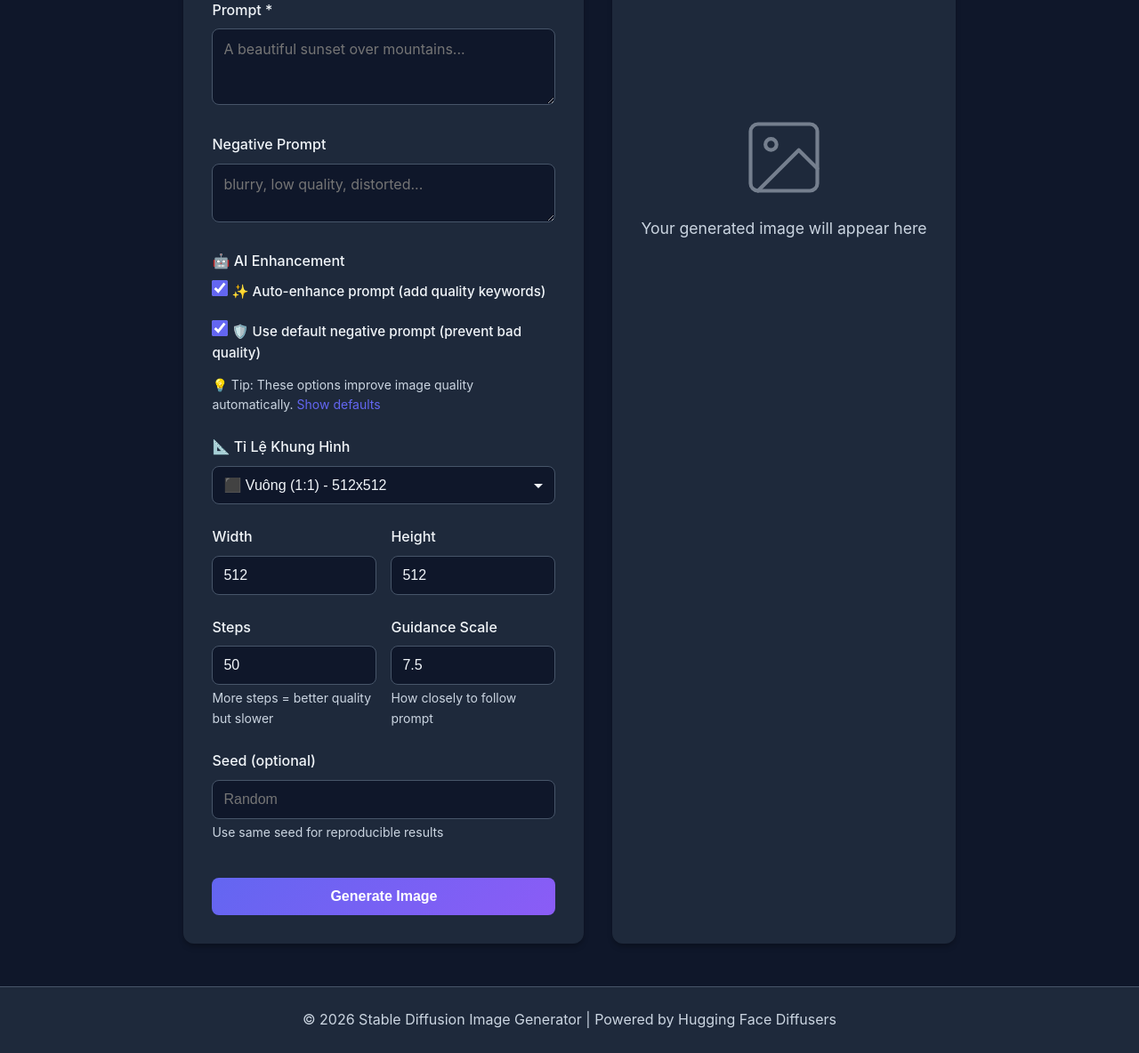
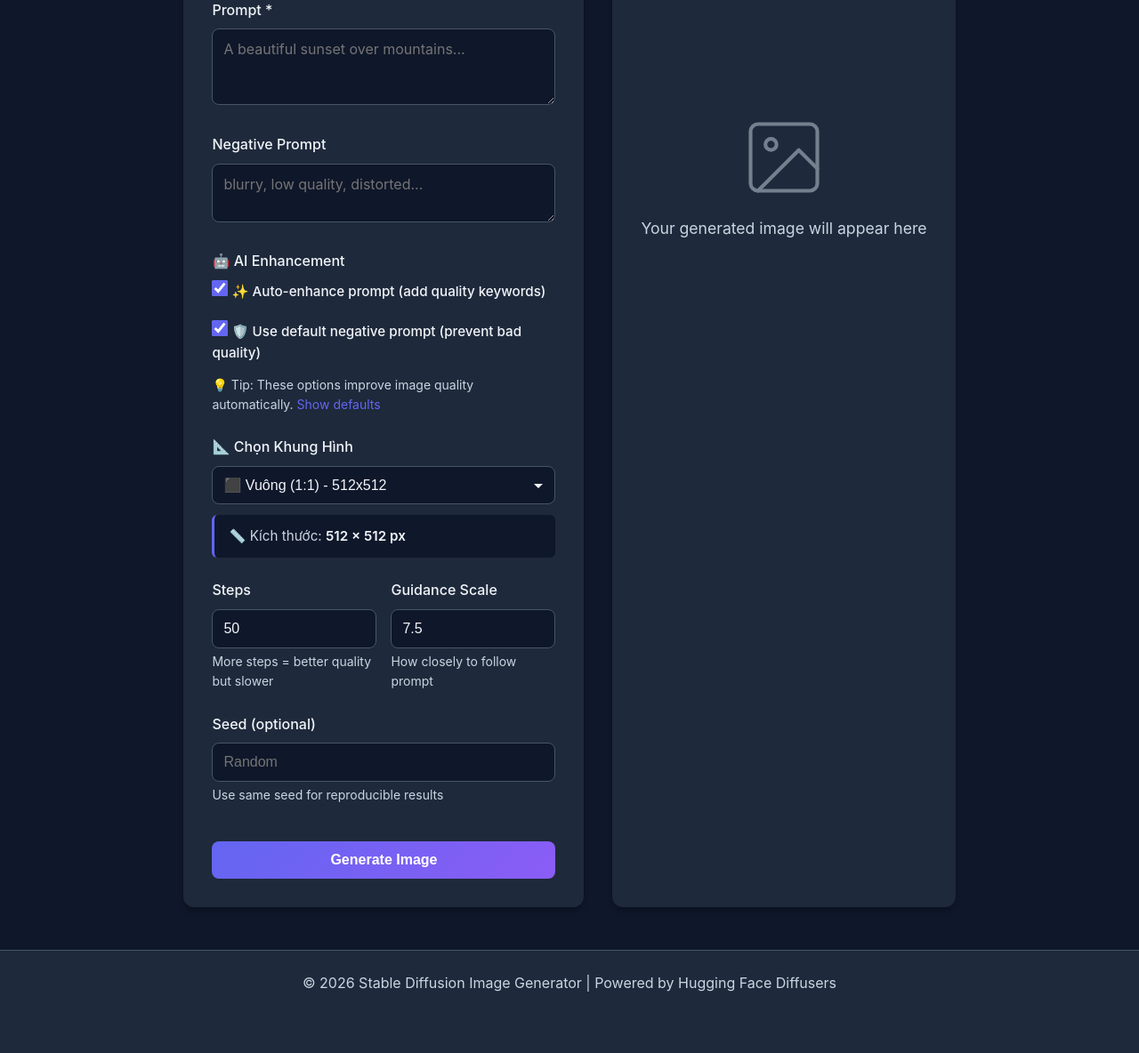
Before and after one commit to ThanhTrunggDEV/StableDiffusion, a Flask app: page / in a window 1280 px wide. Shown: the part 182-1366 px from the top of the page at 89% size. After the commit the page ends 1297 px from the top, so only its background shows below. Run offline with Flask 3, Linux system fonts and the light colour scheme.

Commit message:
feat: simplify UI with aspect ratio selector only
- Replace manual width/height inputs with dropdown selector
- Add dimension info display showing current size
- Add modal for custom dimensions when needed
- Hide width/height inputs to reduce UI complexity
- Auto-match custom sizes to presets when possible

```diff
--- a/static/css/style.css
+++ b/static/css/style.css
@@ -430,6 +430,68 @@ footer {
     }
 }
 
+/* Dimension Info Display */
+.dimension-info {
+    margin-top: 0.75rem;
+    padding: 0.75rem 1rem;
+    background-color: var(--bg-color);
+    border-left: 3px solid var(--primary-color);
+    border-radius: 6px;
+    color: var(--text-secondary);
+    font-size: 0.95rem;
+}
+
+.dimension-info strong {
+    color: var(--text-primary);
+    font-weight: 600;
+}
+
+/* Modal Styles */
+.modal {
+    position: fixed;
+    top: 0;
+    left: 0;
+    width: 100%;
+    height: 100%;
+    background-color: rgba(0, 0, 0, 0.7);
+    display: flex;
+    justify-content: center;
+    align-items: center;
+    z-index: 1000;
+    backdrop-filter: blur(4px);
+}
+
+.modal-content {
+    background-color: var(--surface-color);
+    border-radius: 12px;
+    padding: 2rem;
+    max-width: 500px;
+    width: 90%;
+    box-shadow: 0 10px 40px rgba(0, 0, 0, 0.5);
+}
+
+.modal-content h3 {
+    margin-bottom: 1.5rem;
+    color: var(--text-primary);
+    font-size: 1.3rem;
+}
+
+.modal-buttons {
+    display: flex;
+    justify-content: flex-end;
+    gap: 1rem;
+    margin-top: 1.5rem;
+}
+
+.btn-secondary {
+    background-color: var(--surface-light);
+    color: var(--text-primary);
+}
+
+.btn-secondary:hover {
+    background-color: var(--border-color);
+}
+
 @media (max-width: 768px) {
     .navbar .container {
         flex-direction: column;
--- a/static/js/main.js
+++ b/static/js/main.js
@@ -10,54 +10,100 @@ document.addEventListener('DOMContentLoaded', () => {
     const aspectRatioSelect = document.getElementById('aspect_ratio');
     const widthInput = document.getElementById('width');
     const heightInput = document.getElementById('height');
+    const dimensionInfo = document.getElementById('currentDimension');
+
+    // Modal elements
+    const modal = document.getElementById('customDimensionModal');
+    const customWidthInput = document.getElementById('custom_width');
+    const customHeightInput = document.getElementById('custom_height');
+    const applyCustomBtn = document.getElementById('applyCustom');
+    const cancelCustomBtn = document.getElementById('cancelCustom');
 
     // Aspect ratio presets
     const aspectRatioPresets = {
-        '1:1': { width: 512, height: 512 },
-        '16:9': { width: 896, height: 512 },
-        '9:16': { width: 512, height: 896 },
-        '4:3': { width: 640, height: 480 },
-        '3:4': { width: 480, height: 640 },
-        '3:2': { width: 768, height: 512 },
-        '2:3': { width: 512, height: 768 }
+        '1:1': { width: 512, height: 512, name: 'Vuông' },
+        '16:9': { width: 896, height: 512, name: 'Ngang 16:9' },
+        '9:16': { width: 512, height: 896, name: 'Dọc 9:16' },
+        '4:3': { width: 640, height: 480, name: 'Ngang 4:3' },
+        '3:4': { width: 480, height: 640, name: 'Dọc 3:4' },
+        '3:2': { width: 768, height: 512, name: 'Ngang 3:2' },
+        '2:3': { width: 512, height: 768, name: 'Dọc 2:3' }
     };
+
+    // Update dimension display
+    function updateDimensionDisplay() {
+        const width = parseInt(widthInput.value);
+        const height = parseInt(heightInput.value);
+        dimensionInfo.textContent = `${width} × ${height} px`;
+    }
 
     // Handle aspect ratio change
     aspectRatioSelect.addEventListener('change', (e) => {
         const selectedRatio = e.target.value;
 
-        if (selectedRatio !== 'custom' && aspectRatioPresets[selectedRatio]) {
+        if (selectedRatio === 'custom') {
+            // Show modal for custom dimensions
+            customWidthInput.value = widthInput.value;
+            customHeightInput.value = heightInput.value;
+            modal.style.display = 'flex';
+        } else if (aspectRatioPresets[selectedRatio]) {
+            // Apply preset
             const preset = aspectRatioPresets[selectedRatio];
             widthInput.value = preset.width;
             heightInput.value = preset.height;
+            updateDimensionDisplay();
         }
     });
 
-    // When user manually changes width/height, switch to custom
-    widthInput.addEventListener('input', () => {
-        if (!isAspectRatioMatch()) {
-            aspectRatioSelect.value = 'custom';
+    // Apply custom dimensions
+    applyCustomBtn.addEventListener('click', () => {
+        widthInput.value = customWidthInput.value;
+        heightInput.value = customHeightInput.value;
+        updateDimensionDisplay();
+        modal.style.display = 'none';
+
+        // Check if it matches a preset
+        const matchedPreset = findMatchingPreset();
+        if (matchedPreset) {
+            aspectRatioSelect.value = matchedPreset;
         }
     });
 
-    heightInput.addEventListener('input', () => {
-        if (!isAspectRatioMatch()) {
-            aspectRatioSelect.value = 'custom';
+    // Cancel custom dimensions
+    cancelCustomBtn.addEventListener('click', () => {
+        modal.style.display = 'none';
+        // Reset to previous selection or default
+        const matchedPreset = findMatchingPreset();
+        aspectRatioSelect.value = matchedPreset || '1:1';
+        if (!matchedPreset) {
+            widthInput.value = 512;
+            heightInput.value = 512;
+            updateDimensionDisplay();
+        }
+    });
+
+    // Close modal on backdrop click
+    modal.addEventListener('click', (e) => {
+        if (e.target === modal) {
+            cancelCustomBtn.click();
         }
     });
 
     // Check if current dimensions match any preset
-    function isAspectRatioMatch() {
+    function findMatchingPreset() {
         const currentWidth = parseInt(widthInput.value);
         const currentHeight = parseInt(heightInput.value);
 
         for (const [ratio, preset] of Object.entries(aspectRatioPresets)) {
             if (preset.width === currentWidth && preset.height === currentHeight) {
-                return true;
+                return ratio;
             }
         }
-        return false;
+        return null;
     }
+
+    // Initialize dimension display
+    updateDimensionDisplay();
 
     // Handle form submission
     form.addEventListener('submit', async (e) => {
--- a/templates/index.html
+++ b/templates/index.html
@@ -64,9 +64,8 @@
                     </div>
 
                     <div class="form-group">
-                        <label for="aspect_ratio">📐 Tỉ Lệ Khung Hình</label>
+                        <label for="aspect_ratio">📐 Chọn Khung Hình</label>
                         <select id="aspect_ratio" name="aspect_ratio">
-                            <option value="custom">🎨 Tùy Chỉnh</option>
                             <option value="1:1" selected>⬛ Vuông (1:1) - 512x512</option>
                             <option value="16:9">🖼️ Ngang (16:9) - 896x512</option>
                             <option value="9:16">📱 Dọc (9:16) - 512x896</option>
@@ -74,17 +73,35 @@
                             <option value="3:4">📄 Dọc 3:4 - 480x640</option>
                             <option value="3:2">📷 Ngang 3:2 - 768x512</option>
                             <option value="2:3">🖼️ Dọc 2:3 - 512x768</option>
+                            <option value="custom">⚙️ Tùy Chỉnh...</option>
                         </select>
+                        <div id="dimensionInfo" class="dimension-info">
+                            📏 Kích thước: <strong id="currentDimension">512 × 512 px</strong>
+                        </div>
                     </div>
 
-                    <div class="form-row">
-                        <div class="form-group">
-                            <label for="width">Width</label>
-                            <input type="number" id="width" name="width" value="512" min="64" max="1024" step="64">
-                        </div>
-                        <div class="form-group">
-                            <label for="height">Height</label>
-                            <input type="number" id="height" name="height" value="512" min="64" max="1024" step="64">
+                    <!-- Hidden inputs for width/height -->
+                    <input type="hidden" id="width" name="width" value="512">
+                    <input type="hidden" id="height" name="height" value="512">
+
+                    <!-- Custom dimension modal -->
+                    <div id="customDimensionModal" class="modal" style="display: none;">
+                        <div class="modal-content">
+                            <h3>⚙️ Kích Thước Tùy Chỉnh</h3>
+                            <div class="form-row">
+                                <div class="form-group">
+                                    <label for="custom_width">Width</label>
+                                    <input type="number" id="custom_width" value="512" min="64" max="1024" step="64">
+                                </div>
+                                <div class="form-group">
+                                    <label for="custom_height">Height</label>
+                                    <input type="number" id="custom_height" value="512" min="64" max="1024" step="64">
+                                </div>
+                            </div>
+                            <div class="modal-buttons">
+                                <button type="button" class="btn btn-secondary" id="cancelCustom">Hủy</button>
+                                <button type="button" class="btn btn-primary" id="applyCustom">Áp Dụng</button>
+                            </div>
                         </div>
                     </div>
 
```
